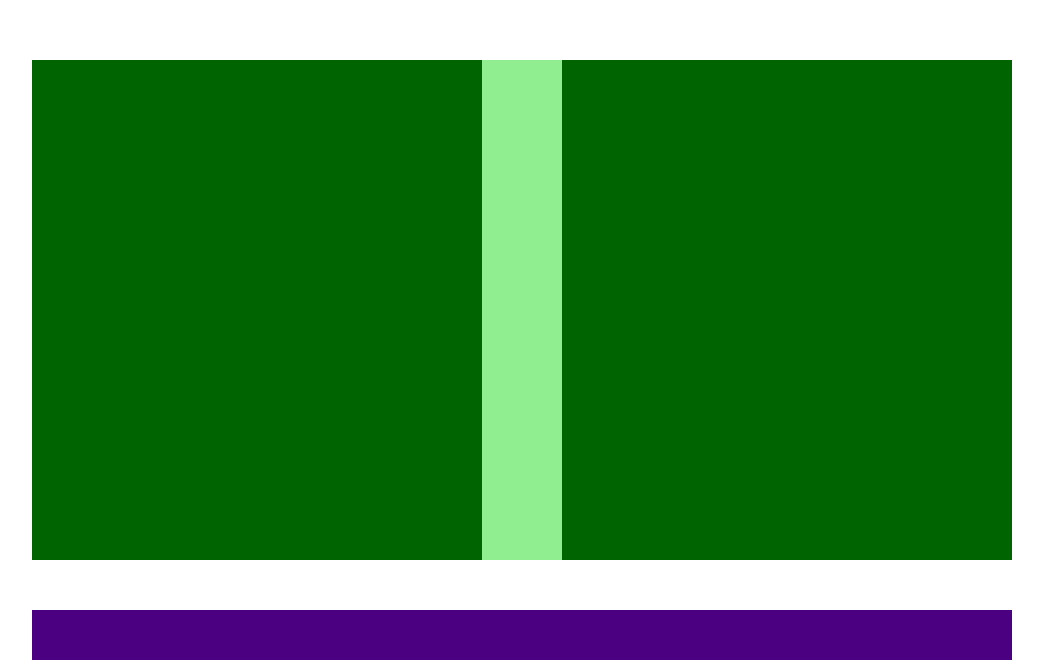
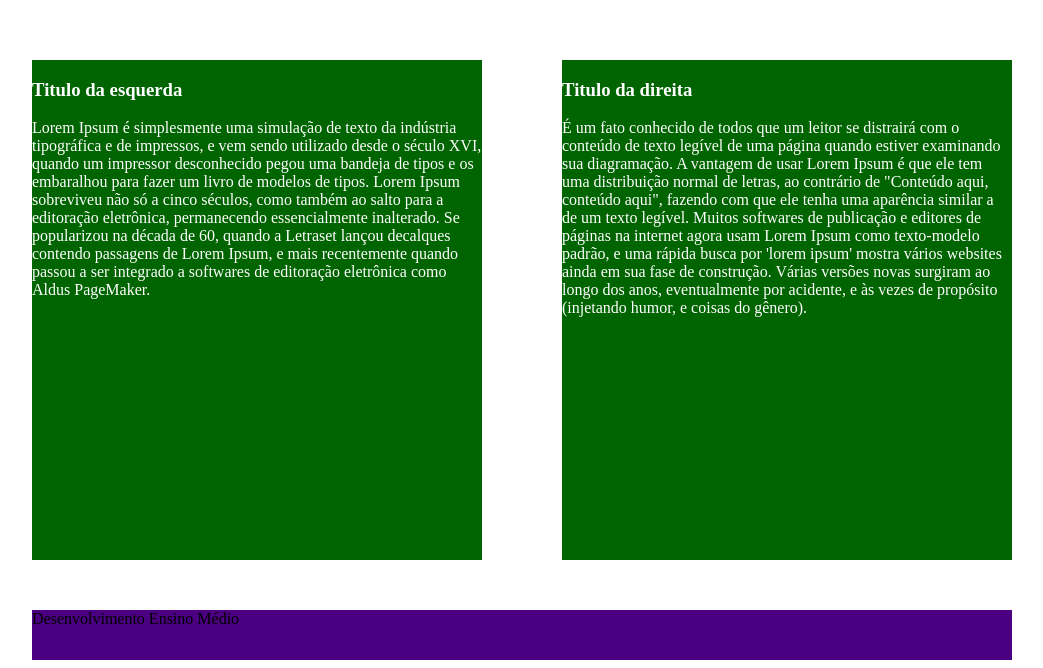
Before and after one commit to Manuzinha1503/ManuSenac, a plain HTML site: page atividade2/index.html in a window 1280 px wide. Shown: the part 648-1316 px from the top of the page, without its empty margins (118-1161 px from the left). Drawn offline with Linux system fonts and the light colour scheme; a web font is replaced by a local one.

Commit message:
Teste de Envio de Arquivo

```diff
--- a/atividade2/estilo.css
+++ b/atividade2/estilo.css
@@ -43,7 +43,7 @@
 #conteudoSite{
     width: 980px;
     height: 500px;
-    background-color: lightgreen;
+    background-color: rgb(255, 255, 255);
     margin: auto;
     margin-top: 50px;
 }
@@ -51,12 +51,14 @@
     width: 450px;
     height:500px;
     float: left;
+    color: rgb(255, 255, 255);
     background-color: darkgreen;
 }
 #direita{
     width: 450px;
     height: 500px;
     float: right;
+    color: rgb(255, 255, 255);
     background-color: darkgreen;
 }
 #rodape{
--- a/atividade2/index.html
+++ b/atividade2/index.html
@@ -25,9 +25,17 @@
 
    </div>
    <div id="conteudoSite">
-    <div id="esquerda"></div>
-    <div id="direita"></div>
+    <div id="esquerda">
+        <h3>Titulo da esquerda</h3>
+        <p>Lorem Ipsum é simplesmente uma simulação de texto da indústria tipográfica e de impressos, e vem sendo utilizado desde o século XVI, quando um impressor desconhecido pegou uma bandeja de tipos e os embaralhou para fazer um livro de modelos de tipos. Lorem Ipsum sobreviveu não só a cinco séculos, como também ao salto para a editoração eletrônica, permanecendo essencialmente inalterado. Se popularizou na década de 60, quando a Letraset lançou decalques contendo passagens de Lorem Ipsum, e mais recentemente quando passou a ser integrado a softwares de editoração eletrônica como Aldus PageMaker.
+</p>
+    </div>
+    <div id="direita">
+        <h3>Titulo da direita</h3>
+        <p>É um fato conhecido de todos que um leitor se distrairá com o conteúdo de texto legível de uma página quando estiver examinando sua diagramação. A vantagem de usar Lorem Ipsum é que ele tem uma distribuição normal de letras, ao contrário de "Conteúdo aqui, conteúdo aqui", fazendo com que ele tenha uma aparência similar a de um texto legível. Muitos softwares de publicação e editores de páginas na internet agora usam Lorem Ipsum como texto-modelo padrão, e uma rápida busca por 'lorem ipsum' mostra vários websites ainda em sua fase de construção. Várias versões novas surgiram ao longo dos anos, eventualmente por acidente, e às vezes de propósito (injetando humor, e coisas do gênero).
+</p>
+    </div>
 </div>
-    <div id="rodape"></div>
+    <div id="rodape">Desenvolvimento Ensino Médio</div>
 </body>
 </html>
```
